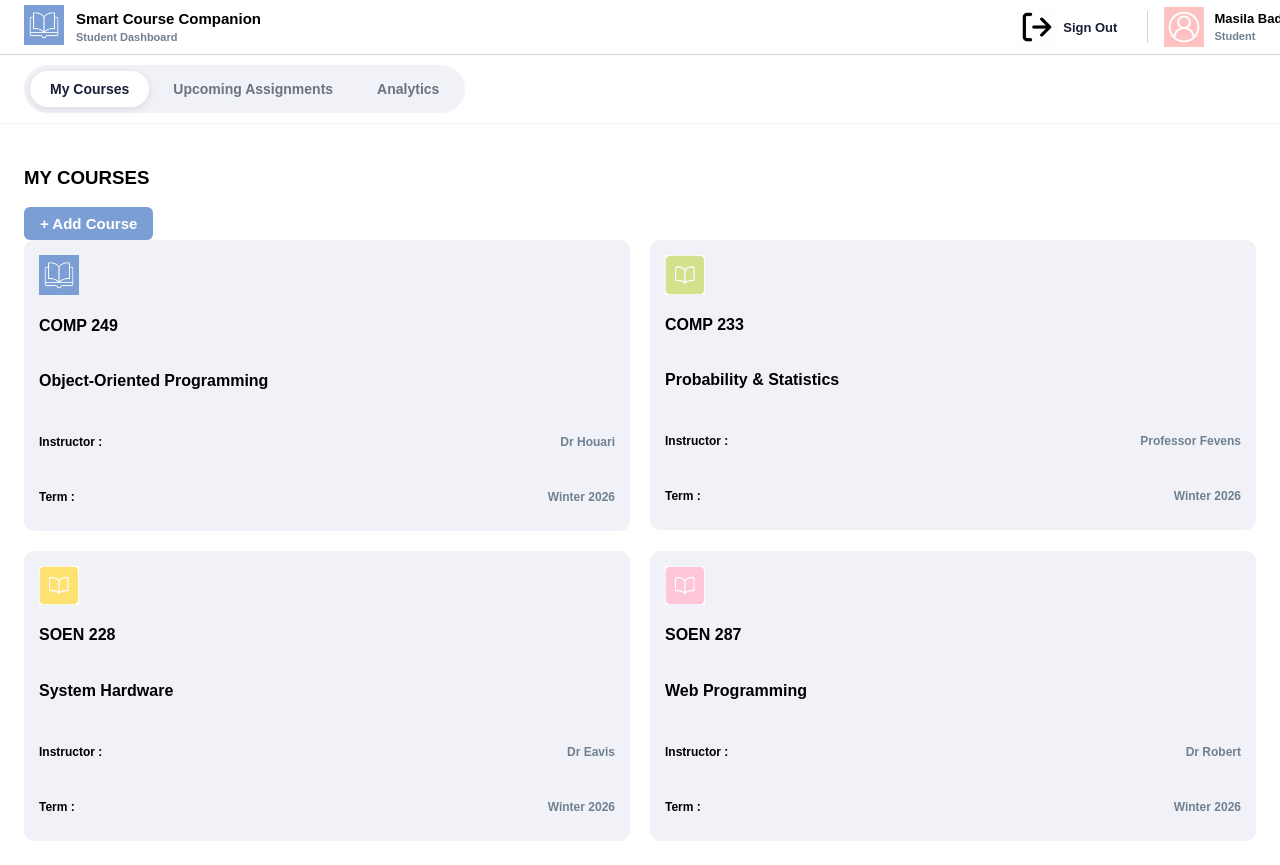
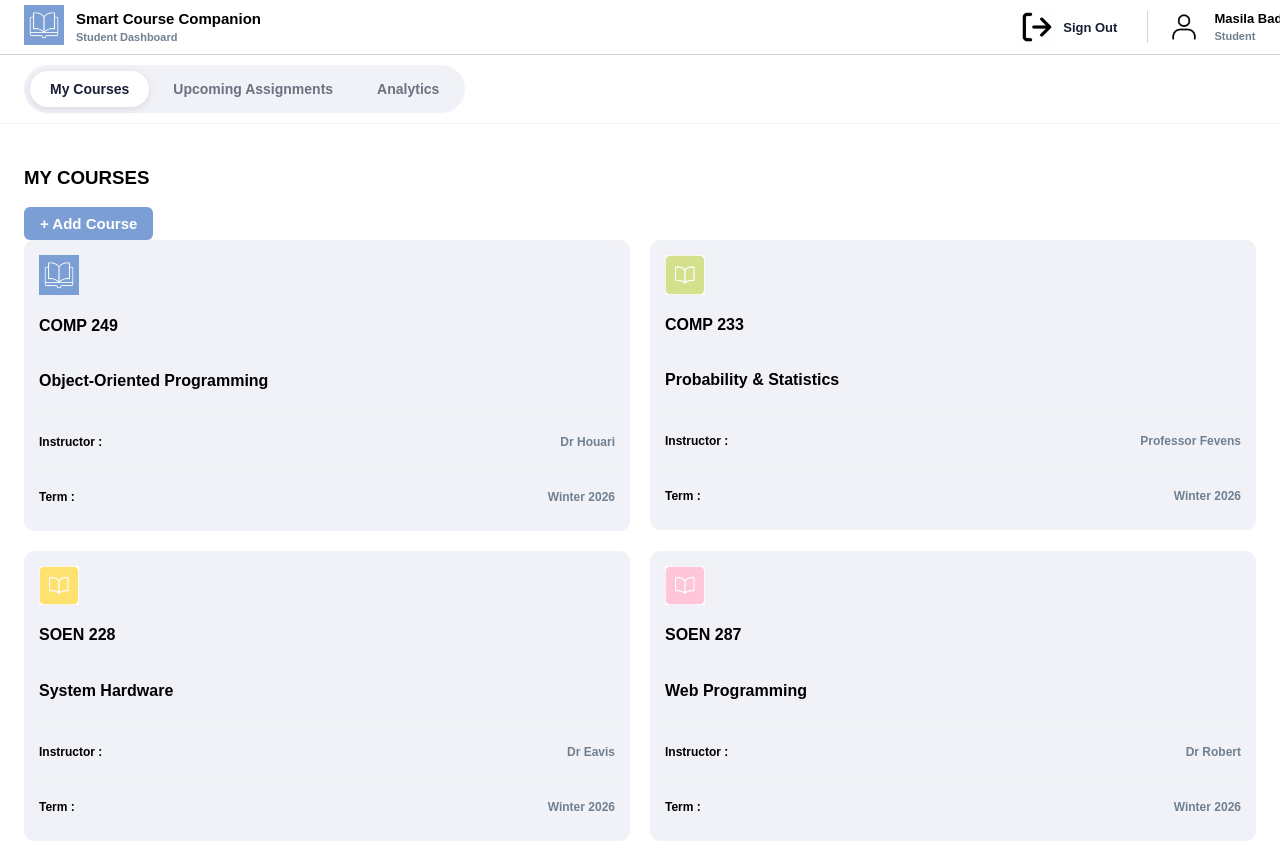
Before and after one commit to coflyd/Smart-Course-Companion-CMMT, a plain HTML site: page HTML/student-ui.html in a window 1280 px wide. Shown: the top 865 px of the page. Drawn offline with Linux system fonts and the light colour scheme.

Commit message:
Update user image in student UI

```diff
--- a/HTML/student-ui.html
+++ b/HTML/student-ui.html
@@ -27,7 +27,7 @@
             <div class="header-divider"></div><!-- Divides the sign out and user icon -->
 
             <div class="user-info">
-                <img src="../data/image_2.png">
+                <img src="../data/person.png">
                 <div class="userinfo-text">
                     <strong>Masila Baduza</strong>
                     <small>Student</small></div>
```
